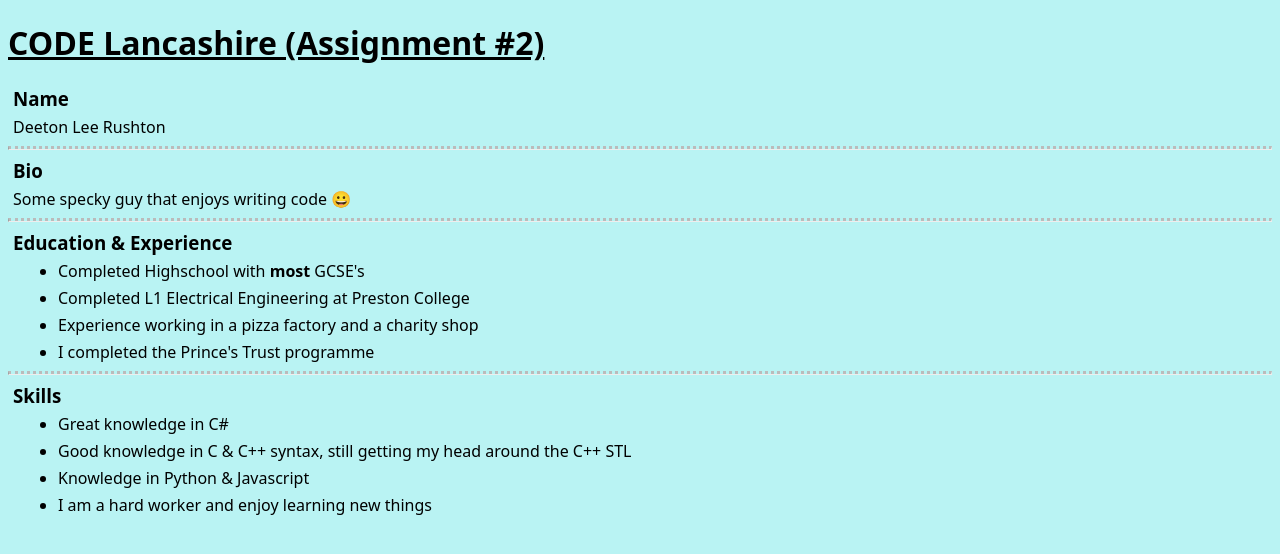
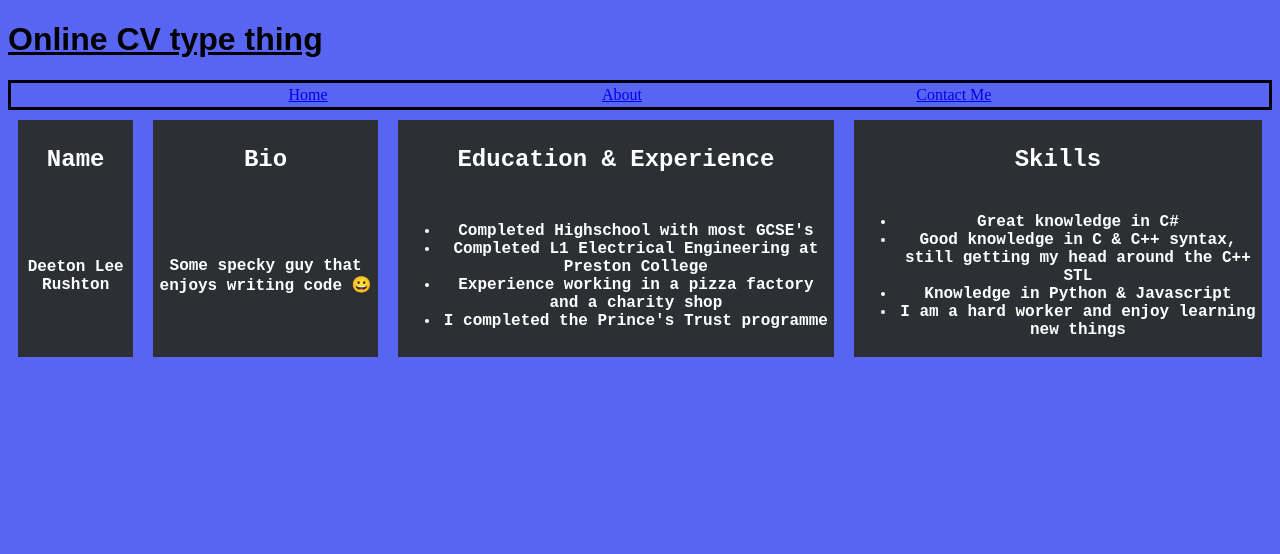
Before and after one commit to DeetonRushy/html_deeton, a plain HTML site: page index.html in a window 1280 px wide. Drawn offline with Linux system fonts and the light colour scheme.

Commit message:
Make the site look prettier.
It doesn't look much prettier, but I tried.

```diff
--- a/index.html
+++ b/index.html
@@ -11,41 +11,49 @@
     <header>
         <div>
             <h1 class="title">
-                <u>CODE Lancashire (Assignment #2)</u>
+                <u>Online CV type thing</u>
             </h1>
         </div>
+        <nav class="nav-bar">
+            <div class="nav-elements">
+                <a href="index.html">Home</a>
+                <a href="pages/about.html">About</a>
+                <a href="pages/contact.html">Contact Me</a>
+            </div>
+        </nav>
     </header>
     <main>
-        <div>
-            <h3 class="header">Name</h3>
-            <p class="content">Deeton Lee Rushton</p>
+        <div class="posts">
+            <div class="about-section">
+                <p class="about-title">Name</p>
+                <p class="about-content">
+                    Deeton Lee Rushton
+                </p>
             </div>
-        <hr class="dashed-border">
-        <div>
-            <h3 class="header">Bio</h3>
-            <p class="content">
+            <div class="about-section">
+                <h3 class="about-title">Bio</h3>
+                <p class="about-content">
                     Some specky guy that enjoys writing code 😀
                 </p>
             </div>
-        <hr class="dashed-border">
-        <div>
-            <h3 class="header">Education & Experience</h3>
-            <ul class="content">
+            <div class="about-section">
+                <h3 class="about-title">Education & Experience</h3>
+                <ul class="about-content">
                     <li>Completed Highschool with <b>most</b> GCSE's</li>
                     <li>Completed L1 Electrical Engineering at Preston College</li>
                     <li>Experience working in a pizza factory and a charity shop</li>
                     <li>I completed the Prince's Trust programme</li>
                 </ul>
             </div>
-        <hr class="dashed-border">
-        <div>
-            <h3 class="header">Skills</h3>
-            <ul class="content">
+            <div class="about-section">
+                <h3 class="about-title">Skills</h3>
+                <ul class="about-content">
                     <li>Great knowledge in C#</li>
                     <li>Good knowledge in C & C++ syntax, still getting my head around the C++ STL</li>
                     <li>Knowledge in Python & Javascript</li>
                     <li>I am a hard worker and enjoy learning new things</li>
                 </ul>
+            </div>
         </div>
     </main>
     <!-- The footer looked awful so it's commented out for now. -->
--- a/styles.css
+++ b/styles.css
@@ -1,5 +1,5 @@
 html {
-    background-color: rgb(185, 243, 243);
+    background-color: #5865F2;
 }
 
 main {
@@ -7,25 +7,17 @@ main {
 }
 
 .title {
-    font-family: system-ui, -apple-system, BlinkMacSystemFont, 'Segoe UI', Roboto, Oxygen, Ubuntu, Cantarell, 'Open Sans', 'Helvetica Neue', sans-serif;
+    font-family:fantasy;
 }
 
-.header {
-    border: 5px;
-    margin: 5px;
+.posts {
+    display: flex;
+    justify-content: space-evenly;
 }
 
-.content {
+.content li {
     font-weight: 500;
-    margin: 5px;
 }
-/* wasn't sure how to inherit `li` from `.content` ...*/
-/* seems like a waste */
-li {
-    font-weight: 500;
-    margin: 5px;
-}
-
 /* https://www.w3schools.com/howto/howto_css_dividers.asp */
 .solid-border {
     border-top: 3px solid #fff;
@@ -33,5 +25,45 @@ li {
 
 .dashed-border {
     border-top: 3px dotted #bbb;
+}
 
+.nav-bar {
+    border: black solid;
 }
+
+.nav-elements {
+    display: flex;
+    justify-content:space-evenly;
+    padding: 0.2rem;
+}
+
+.about-section {
+    display: flex;
+    align-items:flex-start;
+    justify-content:center;
+    flex-wrap:wrap;
+    background-color: #2c2f33;
+    margin: 10px;
+    padding: 2px;
+    position: auto;
+    color: white;
+}
+
+.about-title {
+    font-family:monospace;
+    font-size: 1.5rem;
+    font-weight: bold;
+    display:inline-block
+}
+
+.about-content {
+    font-family:monospace;
+    font-size: 1.0rem;
+    font-weight: bold;
+    text-align: center;
+}
+
+a:hover {
+    color: rgb(255, 122, 244);
+    content: 'Find out how to contact me!'
+}
```
Also changed, not shown: pages/about.html (added, +12 -0 lines), pages/contact.html (added, +26 -0 lines). Lines whose indentation alone changed are shown as unchanged.
